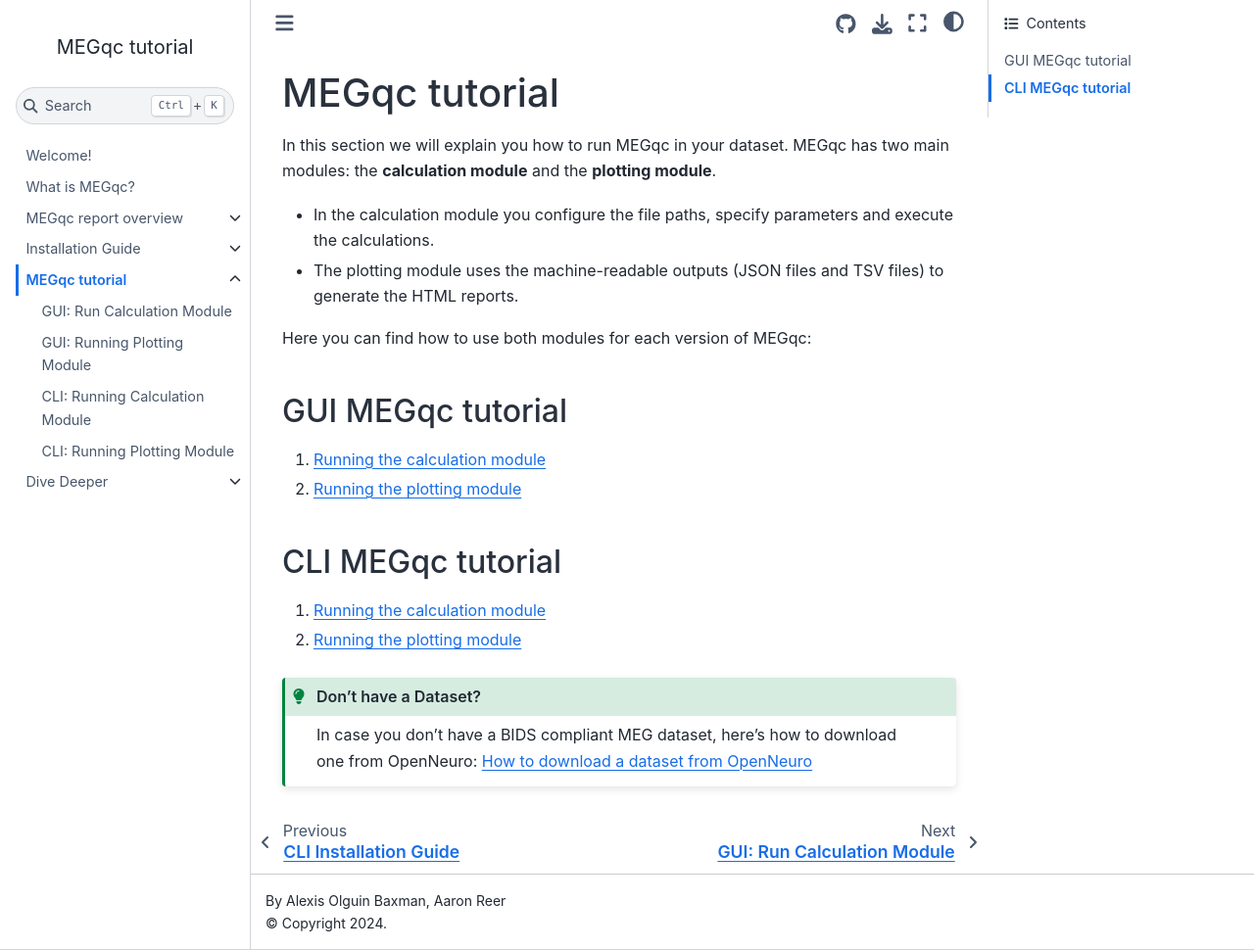
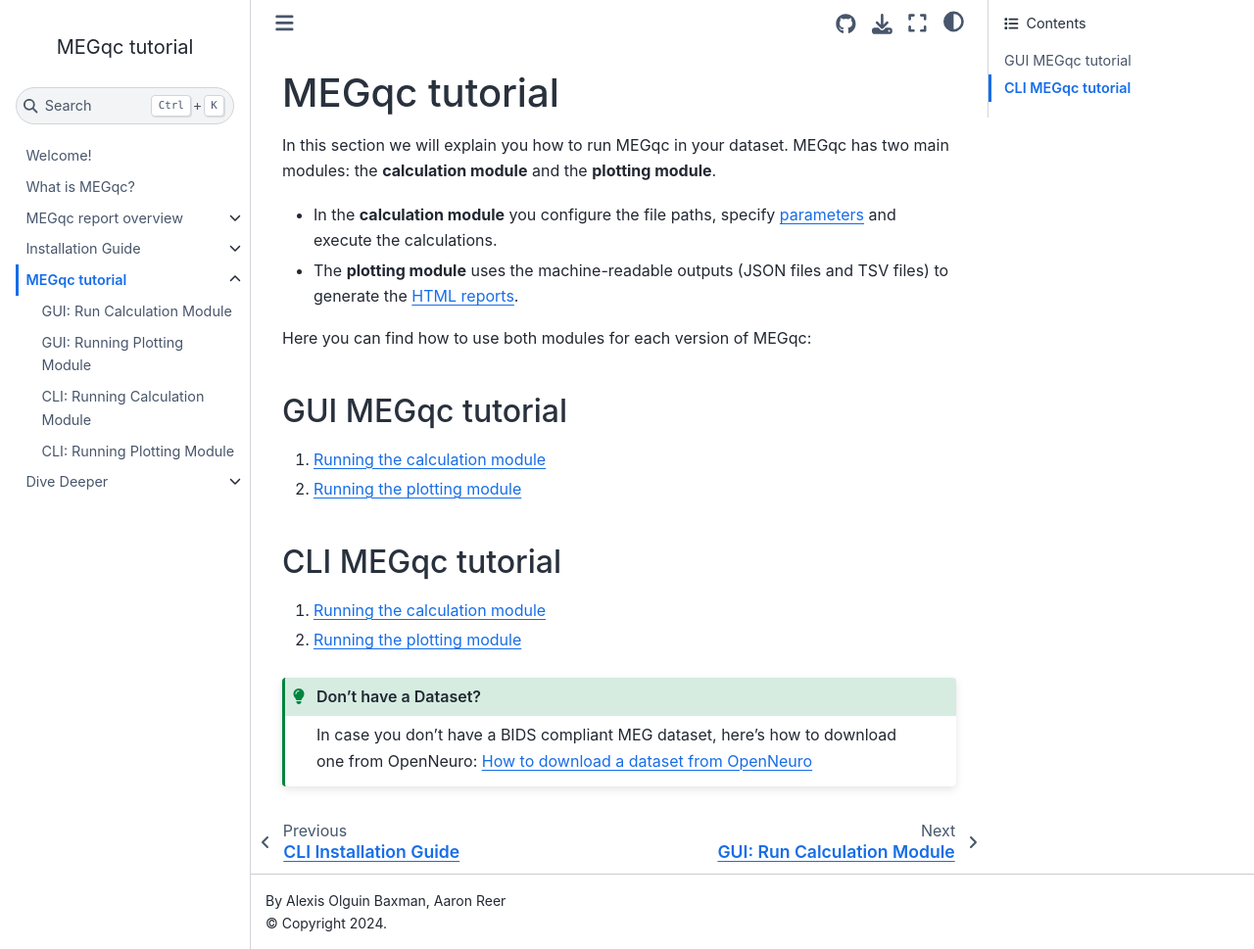
Before and after one commit to ANCPLabOldenburg/megqc_documentation, a Jupyter Book: the page built from book/tutorial.md, in a window 1280 px wide and 970 px high. Shown: the whole window at 98% size. Built offline with Jupyter Book 1.0.4 settings and Sphinx 7.4.7 and the Sphinx Book theme 1.1.4, drawn with Linux system fonts in a browser that asks for light colours; part of the change alters nothing that is shown.

```diff
--- a/book/tutorial.md
+++ b/book/tutorial.md
@@ -1,8 +1,8 @@
 # MEGqc tutorial
 
 In this section we will explain you how to run MEGqc in your dataset. MEGqc has two main modules: the **calculation module** and the **plotting module**.
-* In the calculation module you configure the file paths, specify parameters and execute the calculations.
-* The plotting module uses the machine-readable outputs (JSON files and TSV files) to generate the HTML reports.
+* In the **calculation module** you configure the file paths, specify [parameters](../extra/settings) and execute the calculations.
+* The **plotting module** uses the machine-readable outputs (JSON files and TSV files) to generate the [HTML reports](./metrics).
 
 Here you can find how to use both modules for each version of MEGqc:
 
```
